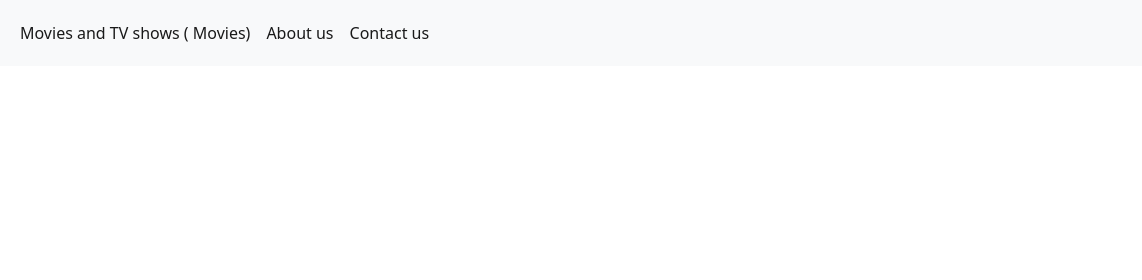
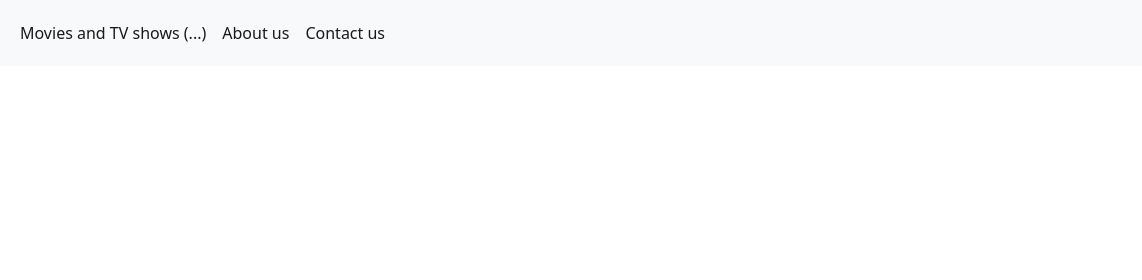
Before and after one commit to M-AminAlizadeh/Microverse-capstone-2, a website: page src/index.html in a window 1280 px wide. Shown: the top 280 px of the page, 138-1280 px from the left. Drawn offline with nearby package versions, Linux system fonts and the light colour scheme.

```diff
--- a/src/index.html
+++ b/src/index.html
@@ -47,7 +47,9 @@
             <ul class="navbar-nav me-auto mb-2 mb-lg-0">
               <li class="nav-item">
                 <a class="nav-link active" aria-current="page" href="#"
-                  >Movies and TV shows (<span id="items-count"></span> Movies)
+                  >Movies and TV shows (<span class="items-count-container"
+                    >...</span
+                  >)
                 </a>
               </li>
               <li class="nav-item">
--- a/webpack.config.js
+++ b/webpack.config.js
@@ -1,5 +1,4 @@
 const path = require('path');
-// eslint-disable-next-line
 const HtmlWebpackPlugin = require('html-webpack-plugin');
 
 module.exports = {
```
